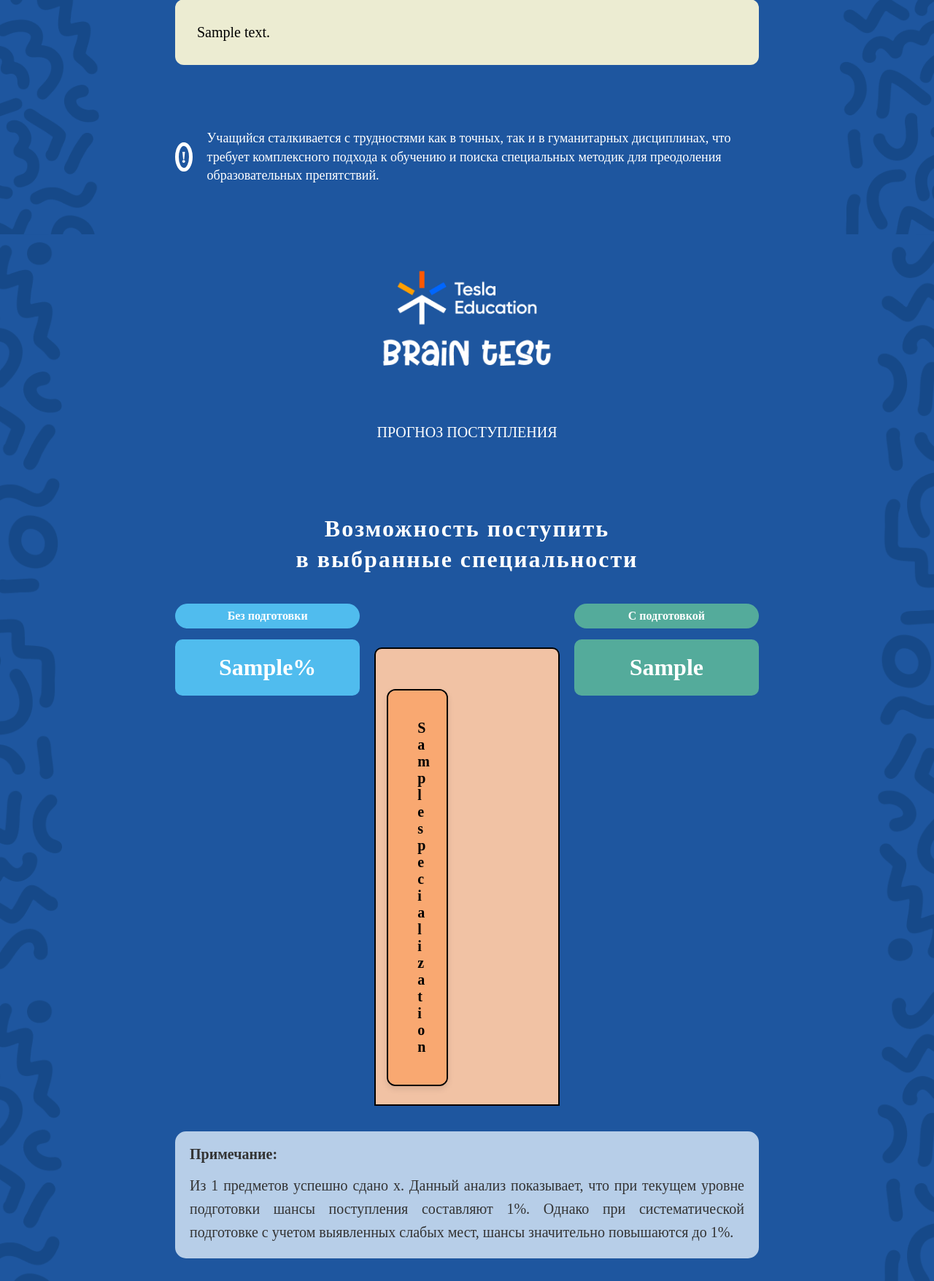
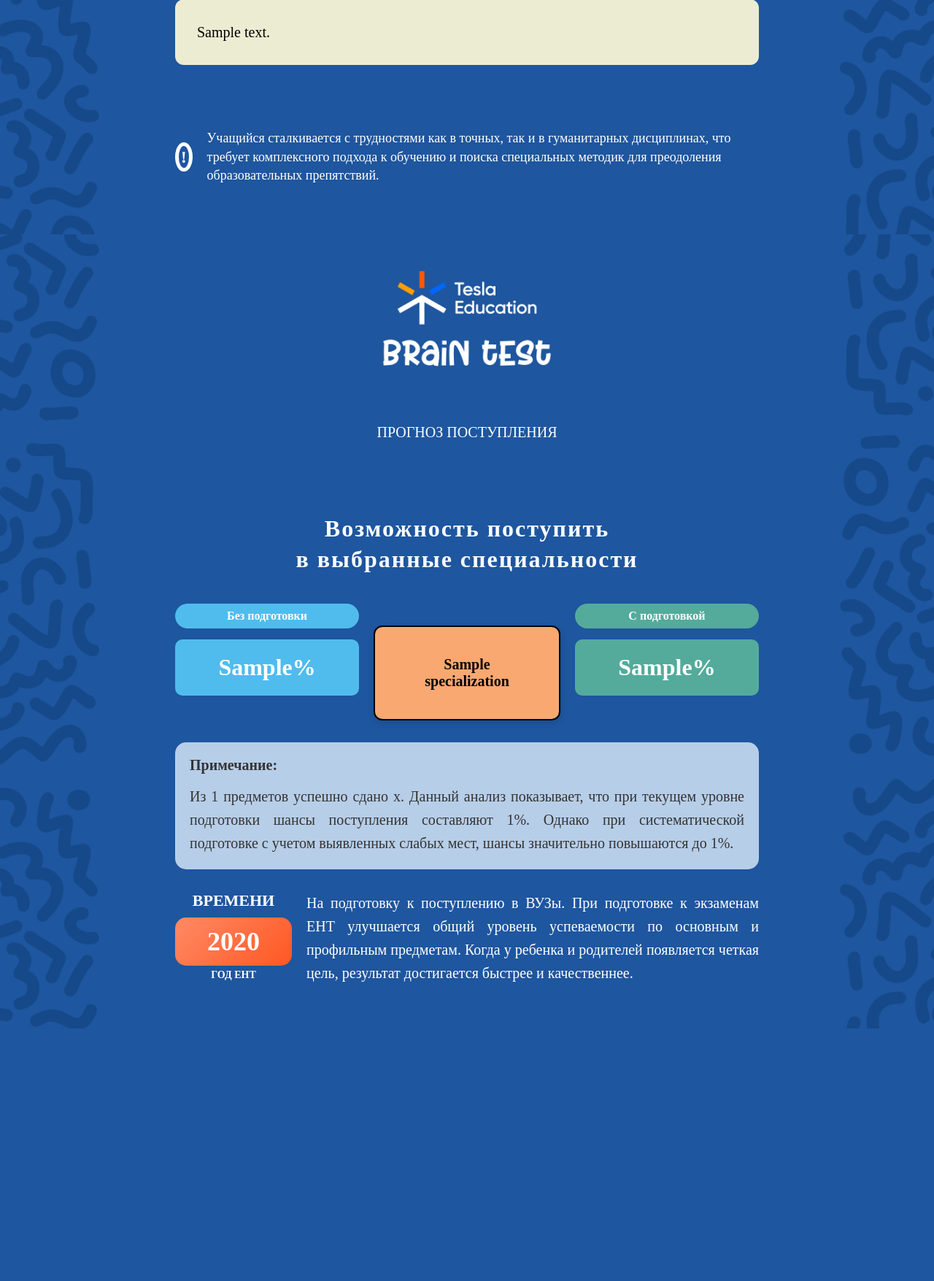
Before and after one commit to Shodmonov01/EHT, a Django app: template backend/quiz/templates/summary.html in a window 1280 px wide. Shown: the part 2081-3836 px from the top of the page at 73% size. After the commit the page ends 3490 px from the top, so only its background shows below. Run offline with Django 5.2, Linux system fonts and the light colour scheme; the template is opened without the code that fills it: most values are stand-ins (such as "Sample title", 1, 10 or a date in 2020); parts of the project's set-up code (start-up, migrations or seed data) failed here and were passed over; some libraries are stand-ins or nearby versions.

Commit message:
update middle section

```diff
--- a/backend/quiz/templates/summary.html
+++ b/backend/quiz/templates/summary.html
@@ -426,9 +426,7 @@
                 overflow-wrap: break-word;
             }
 
-            .middle-section2 {
-                width: 33%;
-            }
+
 
             .card-container {
                 max-width: 400px;
@@ -559,11 +557,16 @@
                 .preparation-card {
                     width: 100%;
                 }
-                .middle-section2 {
-                    width: 100%;
-                }
+
                 .comparison-section {
                     flex-direction: column;
+                }
+
+                .preparation-card,
+
+            .middle-section2 {
+                flex: 1 1 50%; /* grow/shrink, base width */
+                min-width: 250px;
             }
             }
         </style>
@@ -770,56 +773,28 @@
                     в выбранные специальности
                 </h1>
 
-                <div class="comparison-section">
+               <div class="comparison-section" style="display: flex; justify-content: space-between;">
+            {% for specialization in specialization_probabilities %}
                 <div class="preparation-card without-prep">
-                    {% for specialization in specialization_probabilities %}
-                        <div class="prep-header"  style="background-color: #50bcee" >Без подготовки</div>
-                        <div style="background-color: #50bcee; color: white; padding: 20px; border-radius: 10px; text-align: center; font-size: 32px; font-weight: bold;">
+                    <div class="prep-header" style="background-color: #50bced">Без подготовки</div>
+                    <div style="background-color: #50bced; color: white; padding: 20px; border-radius: 10px; text-align: center; font-size: 32px; font-weight: bold;">
                         {{ specialization.admission.without_preparation }}%
                     </div>
                 </div>
-                        {% endfor %}
+                 <div class="middle-section2" style="display: flex; flex-direction: column; margin-top: 60px">
 
-                    <div style="display: flex; flex-direction: column; width: 33%; margin-top: 60px">
-                    {% for specialization in specialization_probabilities %}
-                    <div
-                            style="
-                                background-color: #f1c2a4;
-                                color: black;
-                                padding-inline: 15px;
-                                padding-block: 25px;
-                                margin-bottom: 5px;
-                                border-top-right-radius: 10px;
-                                border-top-left-radius: 10px;
-                                text-align: center;
-                                font-weight: bold;
-                                border: 2px solid black;
-
-                            "
-                        >
-                        <div class="middle-section2" style="display: flex; flex-direction: column; margin-top: 60px">
                         <div class="card-gradient" style="background-color: #f9a871">
                                {{ specialization.name }}
-
                         </div>
-                                  </div>
-                        </div>
-                        {% endfor %}
 
                     </div>
 
+
                 <div class="preparation-card with-prep">
-                       {% for specialization in specialization_probabilities %}
                     <div class="prep-header" style="background-color: #54ab9b">С подготовкой</div>
-
-                        <div      style="
-                                background-color: #54ab9b;
-                                color: white; padding: 20px; border-radius: 10px; text-align: center; font-size: 32px; font-weight: bold;
-                            ">
-                            {{ specialization.admission.with_preparation }}
+                    <div style="background-color: #54ab9b; color: white; padding: 20px; border-radius: 10px; text-align: center; font-size: 32px; font-weight: bold;">
+                        {{ specialization.admission.with_preparation }}%
                     </div>
-
-
                 </div>
             {% endfor %}
         </div>
```
Lines whose indentation alone changed are shown as unchanged.
